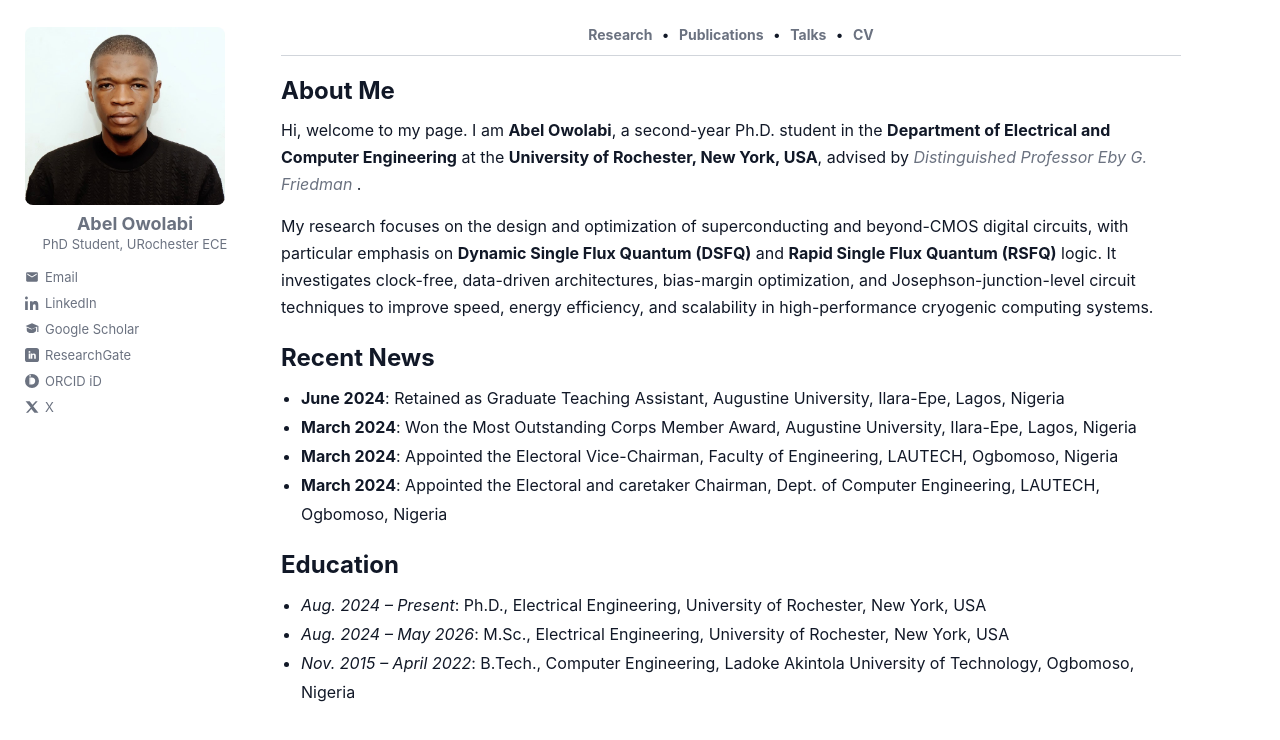
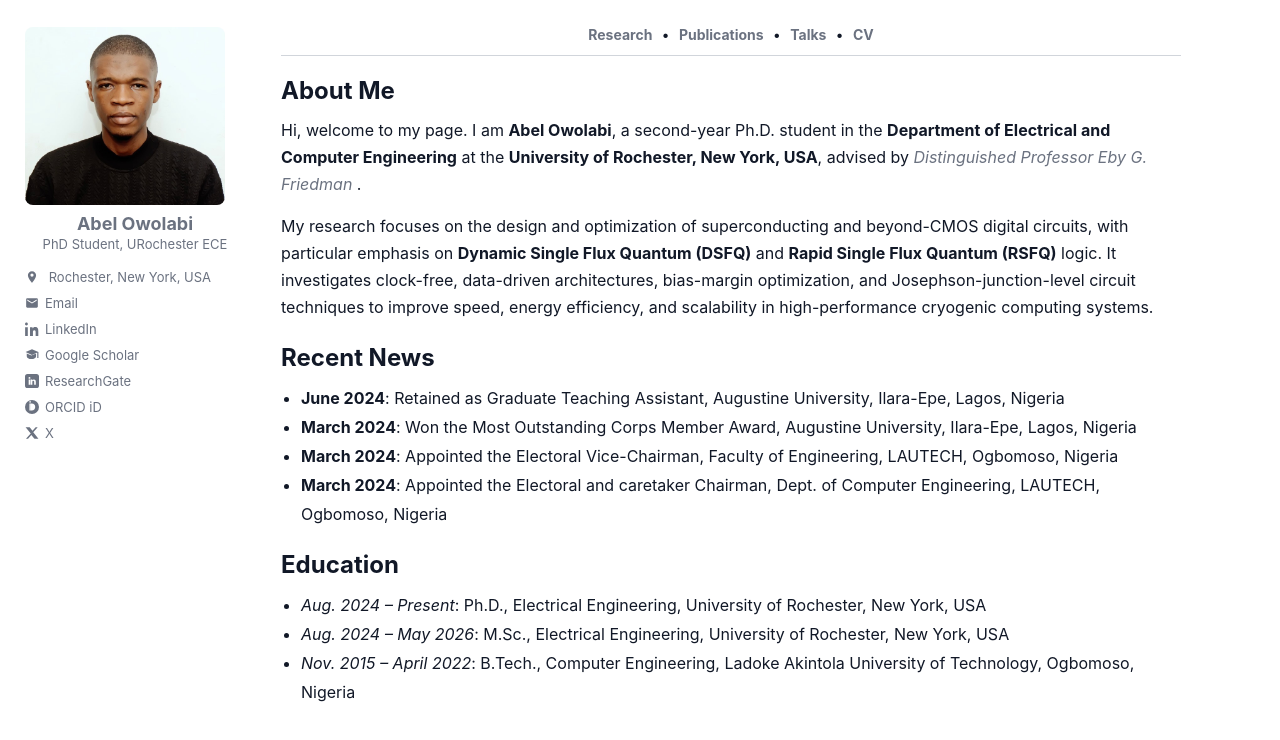
Before and after one commit to Owolabiabel/Owolabiabel.github.io, a plain HTML site: page index.html in a window 1280 px wide. Drawn offline with Linux system fonts and the light colour scheme.

Commit message:
index.html

```diff
--- a/index.html
+++ b/index.html
@@ -37,6 +37,14 @@
 
           <!-- Academic links -->
           <p style="margin:0; font-size:13px; line-height:2.0;">
+
+          <span style="color:#6b7280;">
+            <svg width="14" height="14" viewBox="0 0 24 24"
+                 style="vertical-align:-2px; margin-right:6px;" fill="#6b7280">
+              <path d="M12 2C8.13 2 5 5.13 5 9c0 5.25 7 13 7 13s7-7.75 7-13c0-3.87-3.13-7-7-7zm0 9.5A2.5 2.5 0 1112 6a2.5 2.5 0 010 5.5z"/>
+            </svg>
+            Rochester, New York, USA
+          </span><br />
 
             <a href="mailto:aowolabi@ur.rochester.edu"
                style="color:#6b7280; text-decoration:none;">
```
